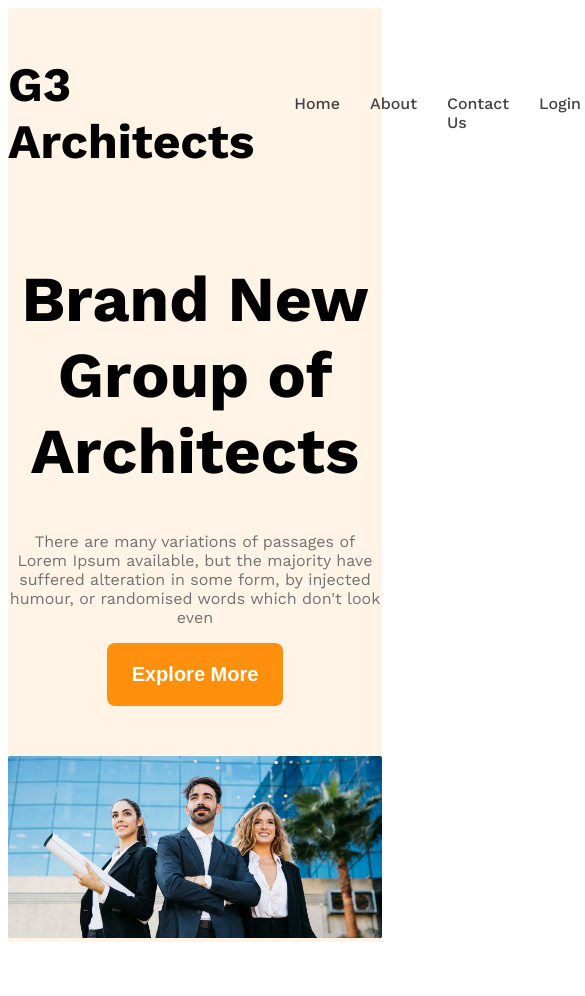
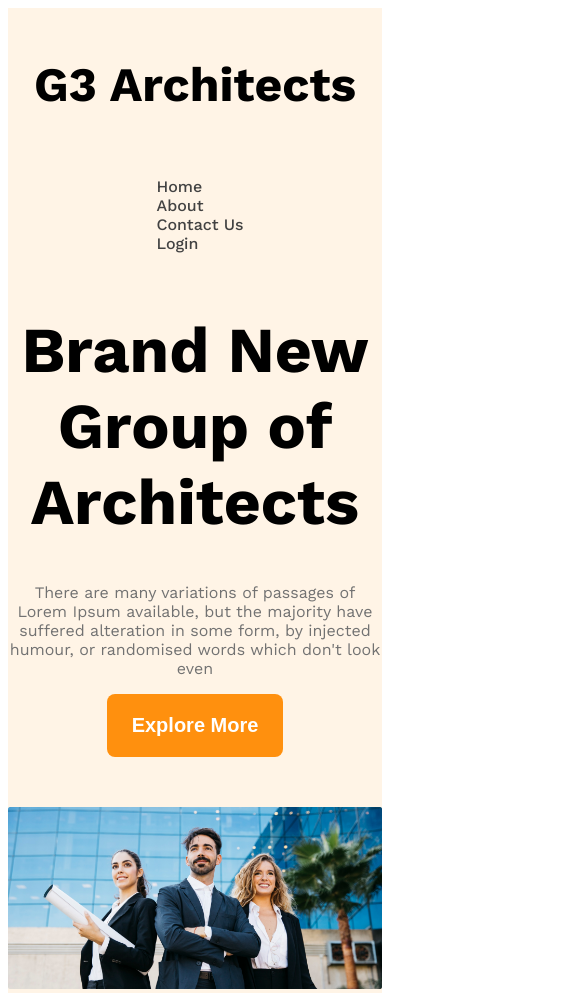
Before and after one commit to AkhiruzzamanRiyad/g3-architect-website, a plain HTML site: page index.html in a window 390 px wide. Shown: the top 996 px of the page, 585 px wide, since content can reach past the window. Before the commit the page ends 950 px from the top, so only its background shows below. Drawn offline with nearby package versions, Linux system fonts and the light colour scheme.

Commit message:
added header media query

```diff
--- a/styles/architects.css
+++ b/styles/architects.css
@@ -93,3 +93,11 @@
 .banner-img{
   width: 100%;
 }
+
+/* Responsive media query */
+
+@media screen and (max-width: 576px) {
+  .navbar, .nav-links{
+    flex-direction: column;
+  }
+}
```
